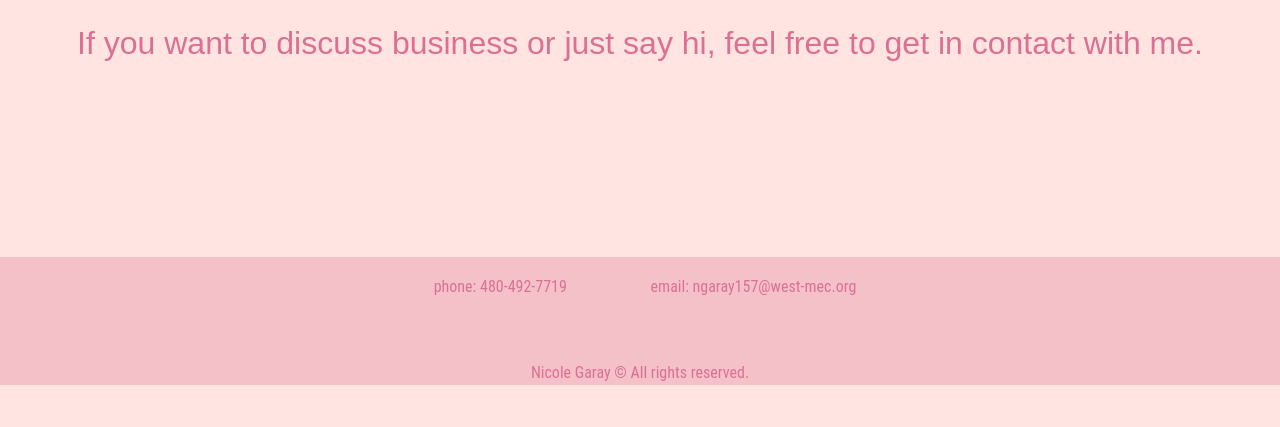
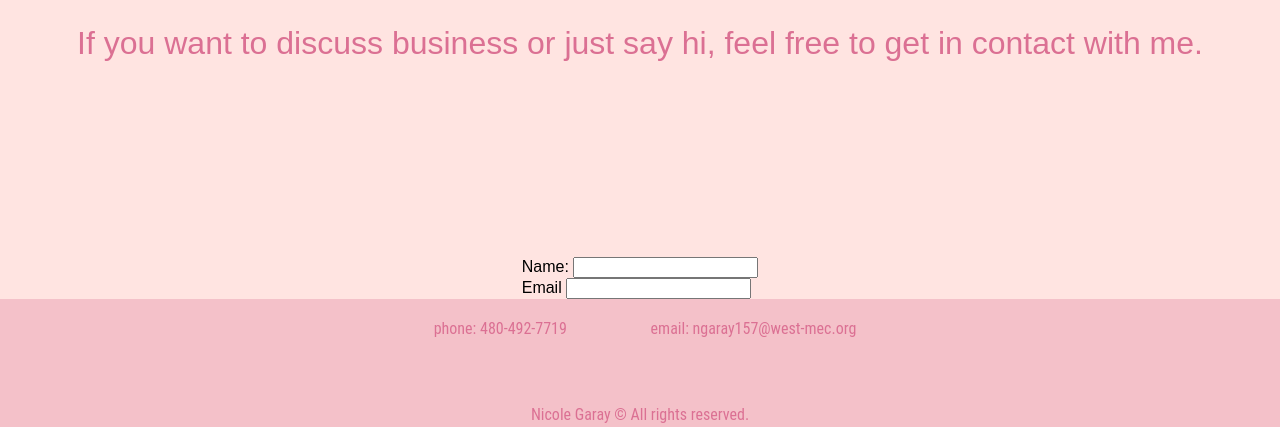
Before and after one commit to ngaray157/EqSite01, a plain HTML site: page contact.html in a window 1280 px wide. Shown: the part 428-855 px from the top of the page. Before the commit the page ends 813 px from the top, so only its background shows below. Drawn offline with Linux system fonts and the light colour scheme.

Commit message:
Added start of contact form

```diff
--- a/contact.html
+++ b/contact.html
@@ -25,6 +25,14 @@
                 <p id="contactsecond"> If you want to discuss business or just say hi, feel free to get in contact with me.</p>
             </section>
 
+            <form id="contactForm">
+                <label for="name">Name:</label>
+                <input type="text" id="name" name="name"><br>
+
+                <label for="email">Email</label>
+                <input type="email" id="email" name="email"><br>
+            </form>
+
         </body>
 
         <footer>
```
